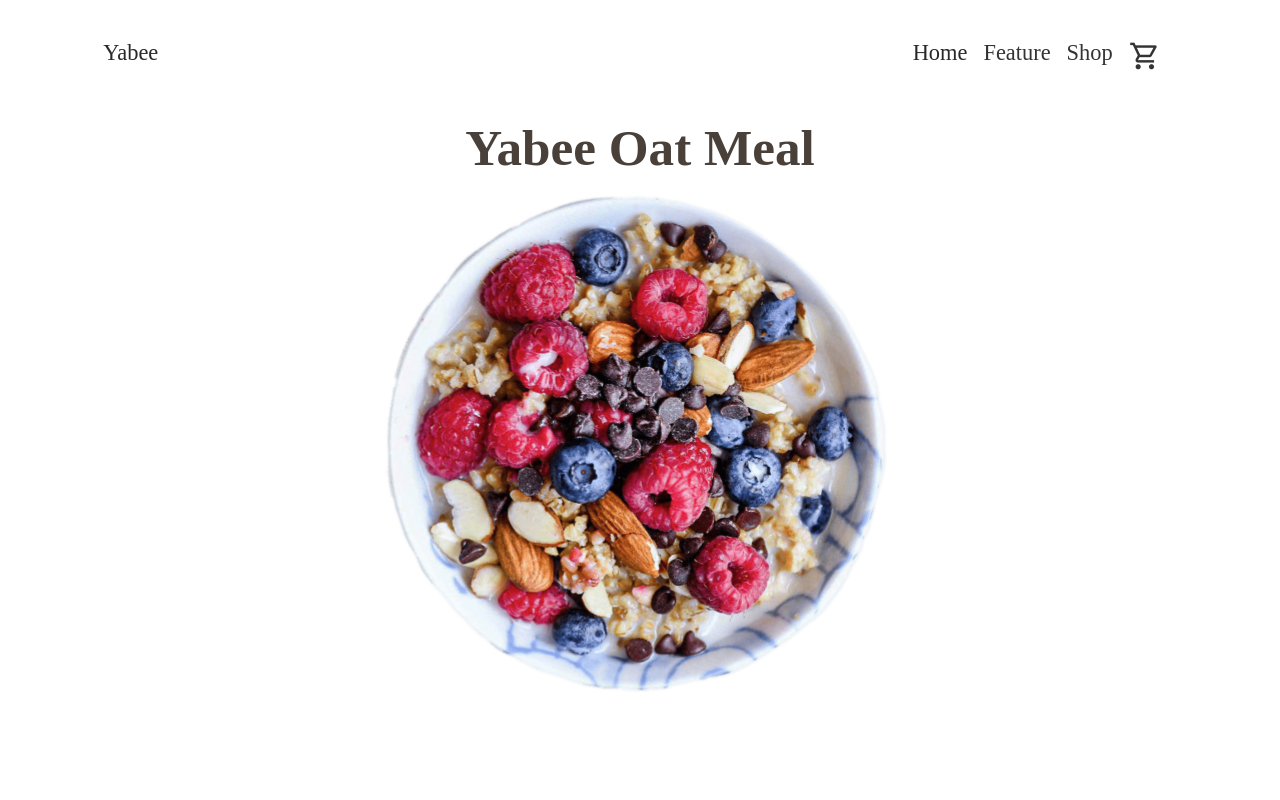
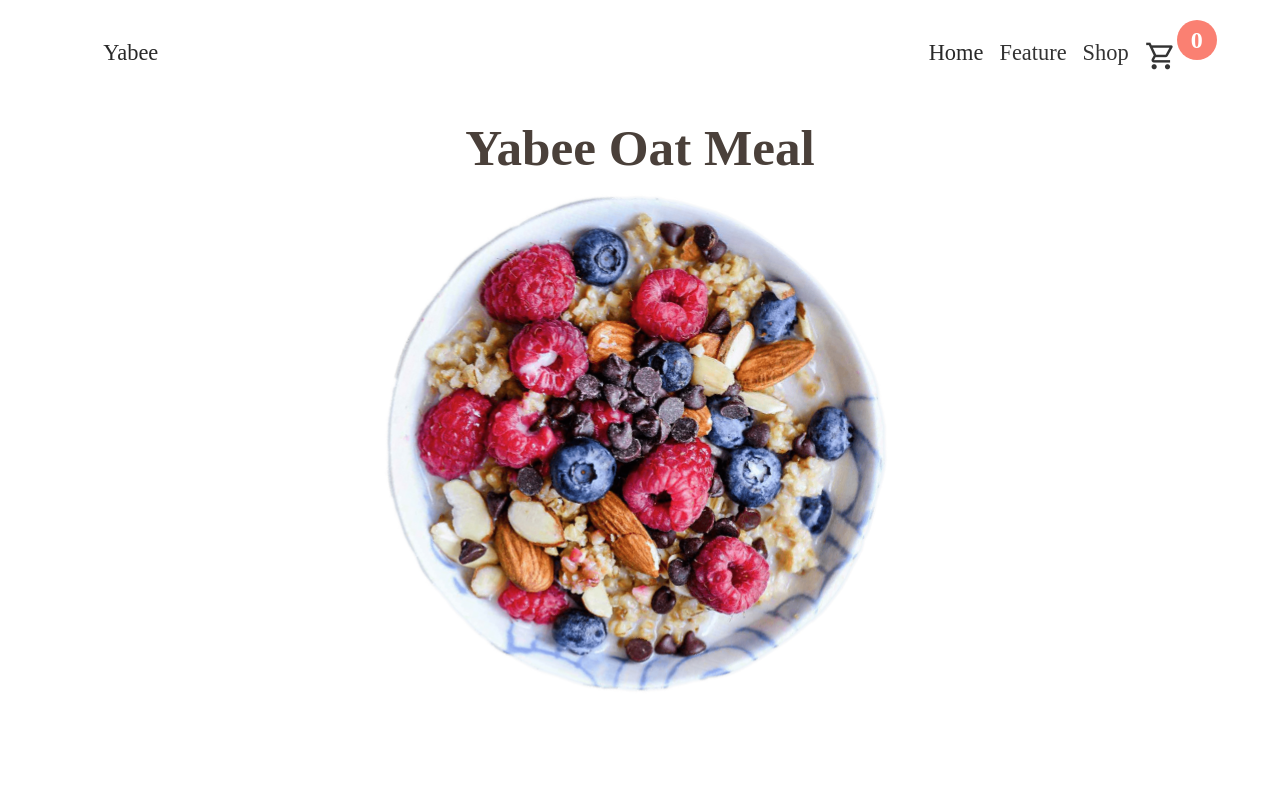
Before and after one commit to Hikari7/YabeeOatmeal_EC-Website, a plain HTML site: page index.html in a window 1280 px wide. Shown: the top 800 px of the page. Drawn offline with nearby package versions, Linux system fonts and the light colour scheme; some packages are replaced by stand-ins of ours; a web font is replaced by a local one.

Commit message:
added cart to the top other pages

```diff
--- a/index.html
+++ b/index.html
@@ -41,6 +41,14 @@
                 <ul>
                   <li><a href="./index.html">Home</a></li>
                   <li><a href="./shop.html">Shop</a></li>
+                  <div class="cart_icon">
+                    <a href="./cart.html">
+                      <span class="material-symbols-outlined shopping_cart">
+                        shopping_cart
+                        <span class="cartIcon_amount">0</span>
+                      </span>
+                    </a>
+                  </div>
                 </ul>
               </nav>
             </div>
@@ -53,13 +61,14 @@
                 <li>Home</li>
                 <li><a href="#feature">Feature</a></li>
                 <li><a href="#shop">Shop</a></li>
-                <li>
+                <div class="cart_icon">
                   <a href="./cart.html">
-                    <span class="material-symbols-outlined">
+                    <span class="material-symbols-outlined shopping_cart">
                       shopping_cart
+                      <span class="cartIcon_amount">0</span>
                     </span>
                   </a>
-                </li>
+                </div>
               </ul>
             </nav>
           </div>
--- a/styles.scss
+++ b/styles.scss
@@ -146,6 +146,26 @@ header {
     margin-top: 10%;
   }
 
+  .cart_icon {
+    position: relative;
+    cursor: pointer;
+  }
+
+  .cartIcon_amount {
+    position: absolute;
+    top: -20px;
+    font-size: 24px;
+    font-weight: bold;
+    width: 40px;
+    height: 40px;
+    border-radius: 50%;
+    background: salmon;
+    color: #fff;
+    line-height: 40px;
+    text-align: center;
+    cursor: pointer;
+    font-family: "PT Serif", serif;
+  }
   // --------------------------------------------------------
 
   .header_desktop {
```
Also changed, not shown: shop.html (+9 -7 lines), main.js (line endings or trailing spaces), styles.css, 1 other file.
